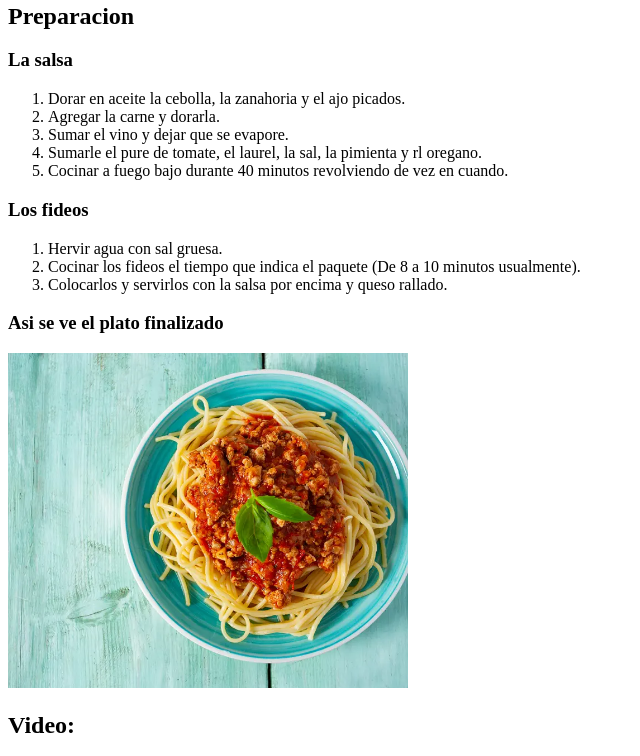
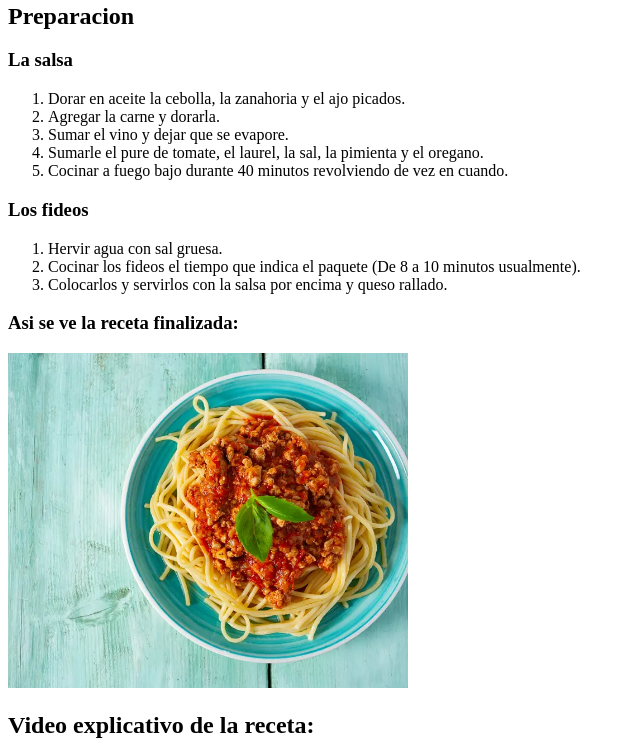
Before and after one commit to zelayalourdes23-stack/Receta-html, a plain HTML site: page index.html in a window 1280 px wide. Shown: the part 547-1303 px from the top of the page, without its empty margins (0-640 px from the left). Drawn offline with Linux system fonts and the light colour scheme; grey boxes are pictures that could not be loaded.

Commit message:
Update index.html

```diff
--- a/index.html
+++ b/index.html
@@ -35,7 +35,7 @@
     <li>Dorar en aceite la cebolla, la zanahoria y el ajo picados.</li>
     <li>Agregar la carne y dorarla.</li>
     <li>Sumar el vino y dejar que se evapore.</li>
-    <li>Sumarle el pure de tomate, el laurel, la sal, la pimienta y rl oregano.</li>
+    <li>Sumarle el pure de tomate, el laurel, la sal, la pimienta y el oregano.</li>
     <li>Cocinar a fuego bajo durante 40 minutos revolviendo de vez en cuando.</li>
   </ol>
   <h3>Los fideos</h3>
@@ -44,13 +44,13 @@
     <li>Cocinar los fideos el tiempo que indica el paquete (De 8 a 10 minutos usualmente).</li>
     <li>Colocarlos y servirlos con la salsa por encima y queso rallado.</li>
  </ol>
- <h3>Asi se ve el plato finalizado</h3>
+ <h3>Asi se ve la receta finalizada: </h3>
  <img src="fideos-bolognesa.jpg" alt="Plato de fideos con salsa y queso rallado" width="400">
- <h2>Video:</h2>
- <iframe width="560" height="315" src="https://youtu.be/EHZ5XMl8bM4?si=cUjhjDenJqKcuTGt" title="Video de receta" frameborder="0" allowfullscreen></iframe>
+ <h2>Video explicativo de la receta:</h2>
+ <iframe width="560" height="315" src="https://www.youtube.com/embed/EHZ5XMl8bM4" title="Video de receta" frameborder="0" allowfullscreen></iframe>
  <h2>Origen de la receta:</h2>
  <h3>Zona de procedencia</h3>
- <iframe src="https://share.google/rNNZ97ddU8gcHUEqf" width="600" height="450"></iframe>
+ <iframe src="https://www.google.com/maps/embed?pb=!1m18!1m12!1m3!1d182130.41008430373!2d11.166877886750264!3d44.49901760333697!2m3!1f0!2f0!3f0!3m2!1i1024!2i768!4f13.1!3m3!1m2!1s0x477fd498e951c40b%3A0xa2e17c015ba49441!2sBolonia%2C%20Italia!5e0!3m2!1ses-419!2sar!4v1795478861156!5m2!1ses-419!2sar" width="600" height="450" style="border:0;" allowfullscreen="" loading="lazy" referrerpolicy="strict-origin-when-cross-origin"></iframe>
 
 </body>
 </html>
```
